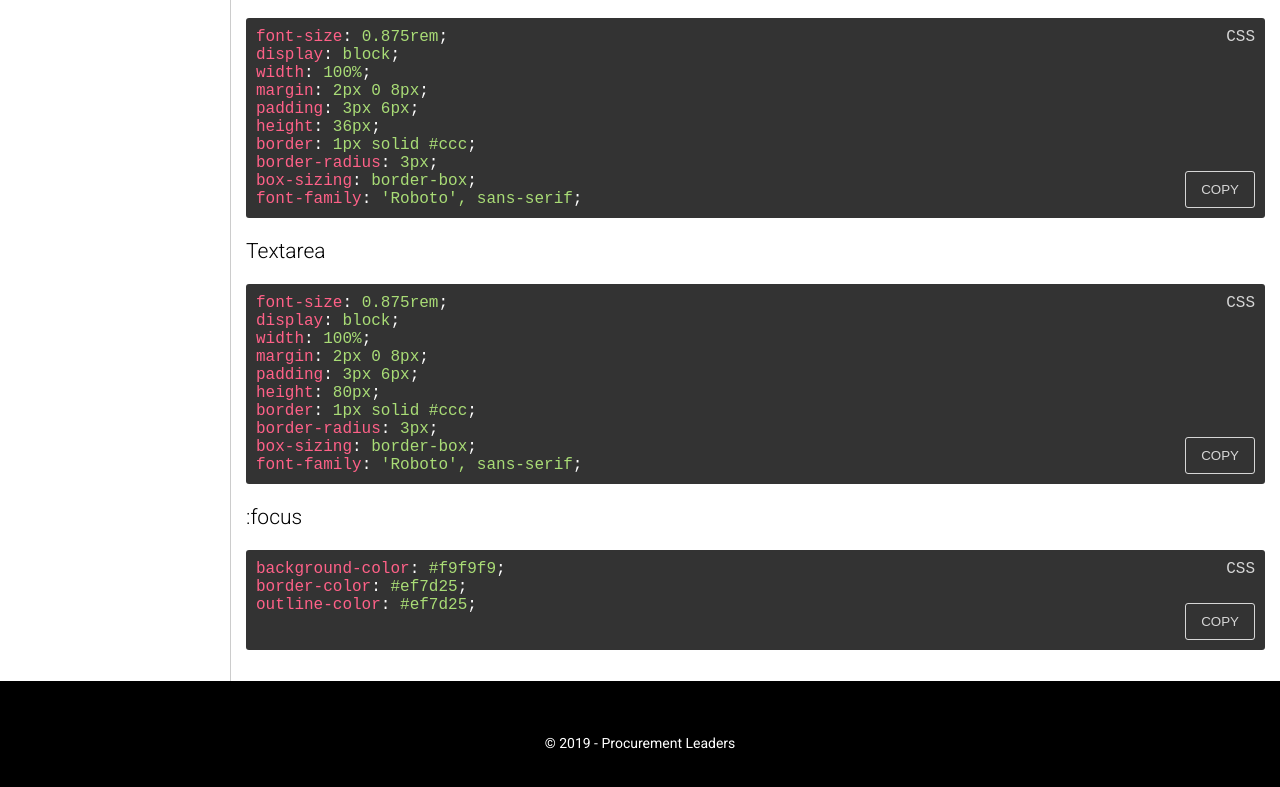
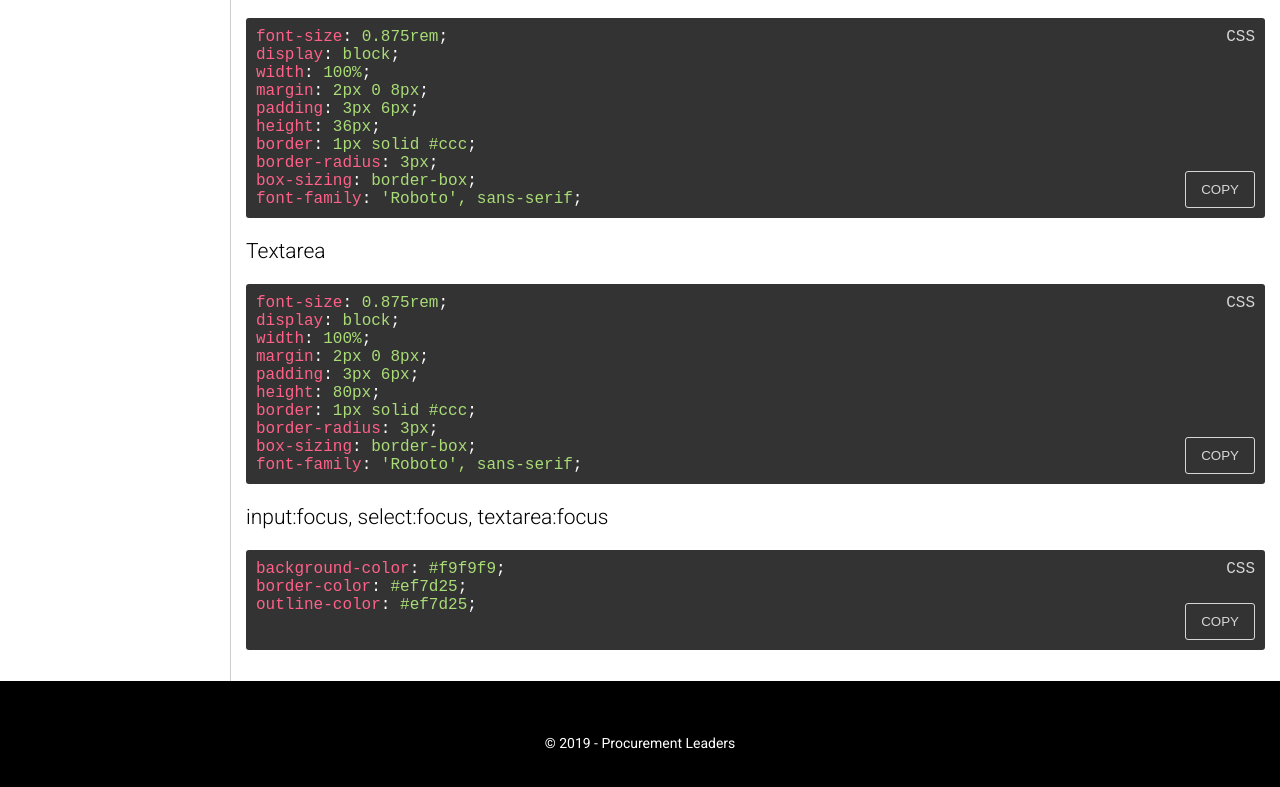
Before and after one commit to procurementleaders/pl-style-guide, a Gatsby site: page /form in a window 1280 px wide. Shown: the part 1179-1966 px from the top of the page. Built offline with nearby package versions, Linux system fonts and the light colour scheme; Gatsby itself is replaced by a stand-in of ours.

Commit message:
add focus to the inputs

```diff
--- a/src/pages/form.js
+++ b/src/pages/form.js
@@ -196,7 +196,7 @@ class Form extends Component {
                   `}
                 </CSS>
 
-                <H3>:focus</H3>
+                <H3>input:focus, select:focus, textarea:focus</H3>
 
                 <CSS>
                   {`
```
